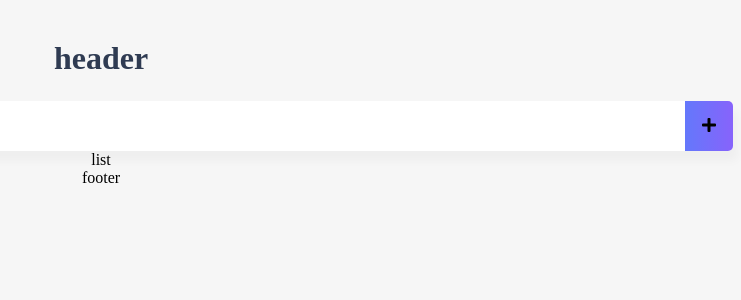
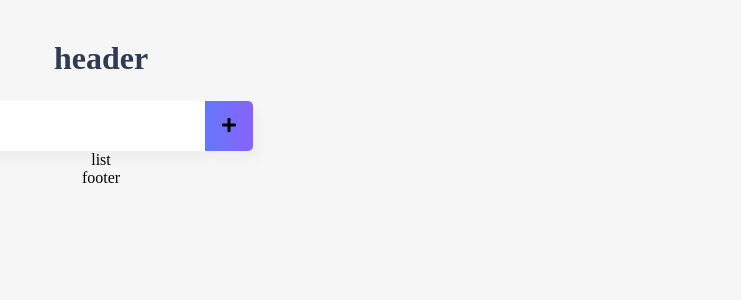
Before and after one commit to sang5c/inside-war-frontend, a Vue app: page / in a window 1280 px wide. Shown: the top 300 px of the page, without its empty margins (539-1280 px from the left). Built offline with nearby package versions, Linux system fonts and the light colour scheme.

Commit message:
fix input width, add plus btn hover

```diff
--- a/src/App.vue
+++ b/src/App.vue
@@ -28,10 +28,6 @@ body {
   text-align: center;
   background-color: #f6f6f6;
 }
-input {
-  /*border-style: groove;*/
-  /*width: 200px;*/
-}
 button {
   border-style: groove;
 }
--- a/src/components/WarInput.vue
+++ b/src/components/WarInput.vue
@@ -1,7 +1,9 @@
 <template>
-  <div class="inputBox shadow">
-    <input type="text" v-model="newUsername">
-    <span class="addContainer" v-on:click="addUser">
+  <div class="inputBox">
+    <div class="inputContainer shadow">
+      <input type="text" v-model="newUsername">
+    </div>
+    <span class="addContainer shadow" v-on:click="addUser">
       <i class="fas fa-plus"></i>
     </span>
   </div>
@@ -28,30 +30,41 @@ export default {
 
 <style scoped>
 
-input:focus {
-  outline: none;
+.inputContainer {
+  background: white;
+  border-radius: 5px 0 0 5px;
 }
+
 .inputBox {
-  background: white;
+  display: flex;
+  justify-content: center;
   height: 50px;
   line-height: 50px;
   border-radius: 5px;
 }
+
 .inputBox input {
   border-style: none;
-  font-size: 0.9rem;
+  font-size: 1.2rem;
+  margin-left: 5px;
+  text-align: center;
+  outline: none;
 }
+
 .addContainer {
   float: right;
   background: linear-gradient(to right, #6478fb, #8763fb);
   display: block;
   width: 3rem;
   border-radius: 0 5px 5px 0;
+  cursor: pointer;
 }
+
 .addBtn {
   color: white;
   vertical-align: middle;
 }
+
 .closeModalBtn {
   color: #42b983;
 }
```
